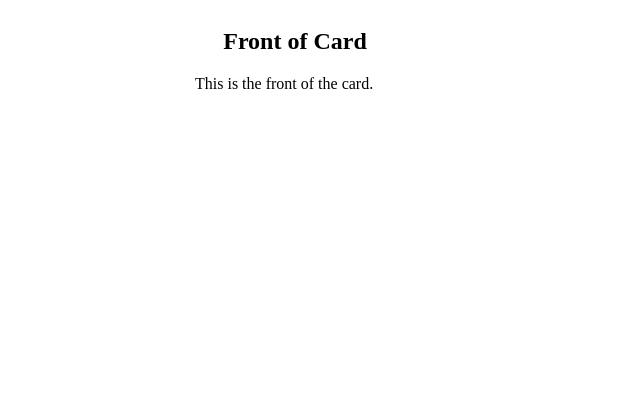
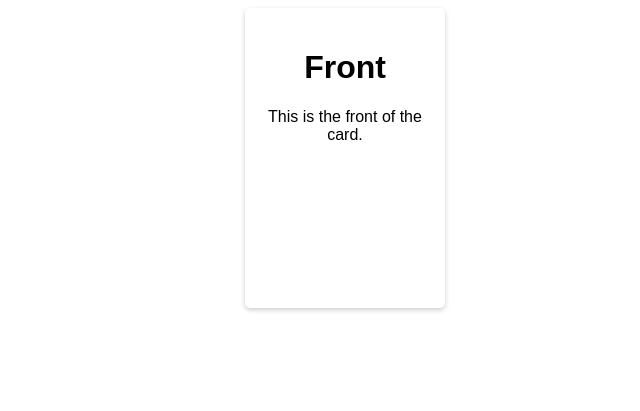
Before and after one commit to smomodev/Card, a plain HTML site: page index.html in a window 1280 px wide. Shown: the whole page, without its empty margins (295-935 px from the left). Drawn offline with Linux system fonts and the light colour scheme.

Commit message:
index.html

```diff
--- a/index.html
+++ b/index.html
@@ -1,22 +1,91 @@
 <!DOCTYPE html>
-<html lang="en">
+<html>
 <head>
-  <meta charset="UTF-8">
-  <meta name="viewport" content="width=device-width, initial-scale=1.0">
   <title>Card Flipper</title>
-  <link rel="stylesheet" href="Style.css">
+  <style>
+    body {
+      font-family: sans-serif;
+      background-color: #fff;
+    }
+
+    .card-flipper {
+      width: 200px;
+      height: 300px;
+      margin: 0 auto;
+      perspective: 1000px;
+      transform-style: preserve-3d;
+    }
+
+    .card-flipper .card {
+      width: 100%;
+      height: 100%;
+      position: absolute;
+      backface-visibility: hidden;
+      transition: transform 0.5s ease-in-out;
+    }
+
+    .card-flipper .card.front {
+      transform: rotateY(0deg);
+      background-color: linear-gradient(to right, #000000, #ffffff);
+    }
+
+    .card-flipper .card.back {
+      transform: rotateY(180deg);
+      background-color: linear-gradient(to right, #ffffff, #000000);
+    }
+
+    .card-flipper .card .content {
+      padding: 20px;
+      text-align: center;
+    }
+
+    .card-flipper:hover .card.front {
+      transform: rotateY(-180deg);
+    }
+
+    .card-flipper:hover .card.back {
+      transform: rotateY(0deg);
+    }
+
+    @media (max-width: 480px) {
+      .card-flipper {
+        width: 100%;
+        height: 200px;
+      }
+    }
+
+    .card-flipper .card {
+      border-radius: 5px;
+      box-shadow: 0 2px 5px rgba(0, 0, 0, 0.2);
+    }
+  </style>
 </head>
 <body>
   <div class="card-flipper">
     <div class="card front">
-      <h2>Front of Card</h2>
-      <p>This is the front of the card.</p>
+      <div class="content">
+        <h1>Front</h1>
+        <p>This is the front of the card.</p>
+      </div>
     </div>
     <div class="card back">
-      <h2>Back of Card</h2>
-      <p>This is the back of the card.</p>
+      <div class="content">
+        <h1>Back</h1>
+        <p>This is the back of the card.</p>
+      </div>
     </div>
   </div>
-  <script src="main.js"></script>
+
+  <script>
+    var cardFlipper = document.querySelector('.card-flipper');
+
+    cardFlipper.addEventListener('mouseover', function() {
+      this.classList.add('flip');
+    });
+
+    cardFlipper.addEventListener('mouseout', function() {
+      this.classList.remove('flip');
+    });
+  </script>
 </body>
 </html>
```
